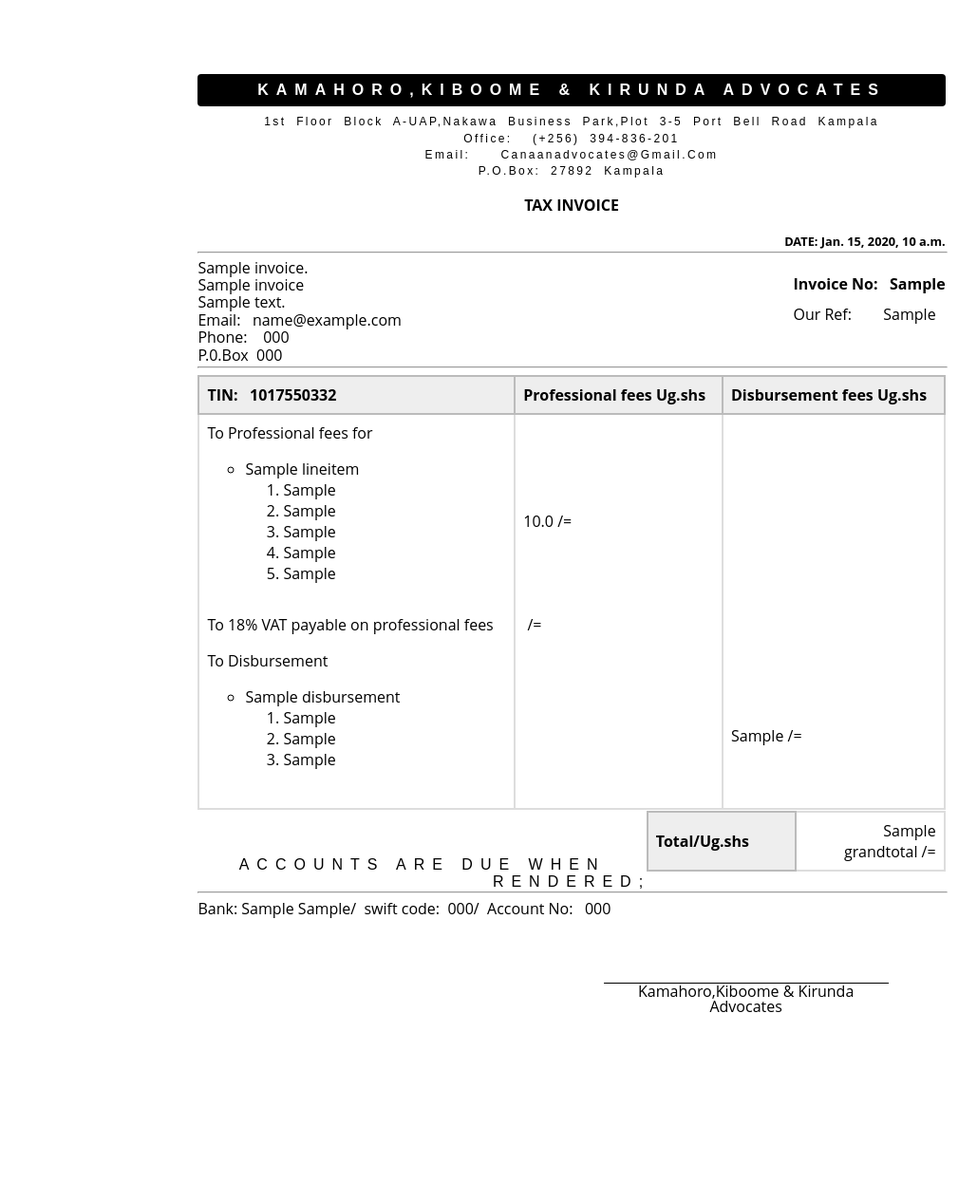
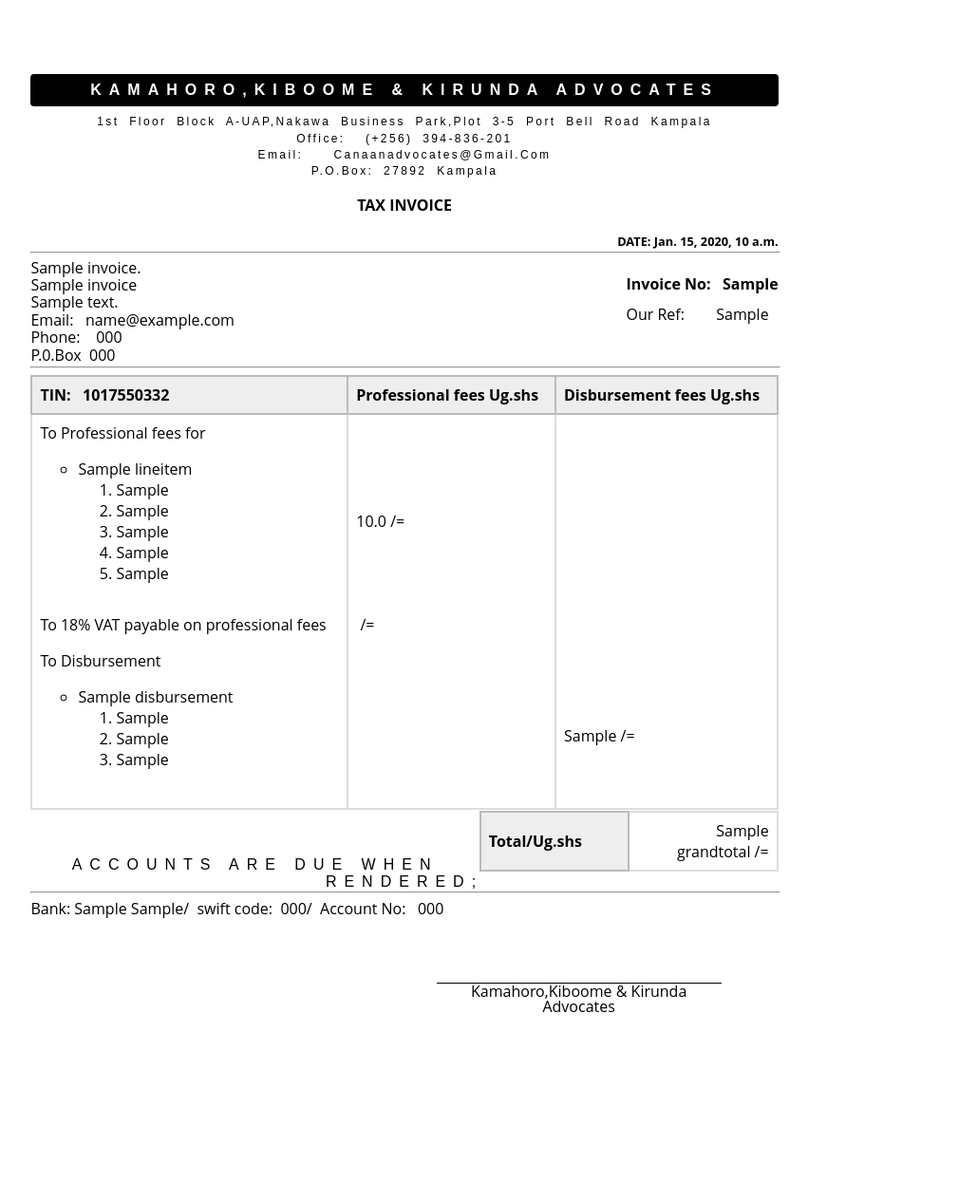
Before and after one commit to wmukasa/djanogInvoice, a Django app: template invoice/templates/invoice/my_invoicePdf.html in a window 1280 px wide. Shown: the top 1265 px of the page at 95% size, without its empty margins (38-1067 px from the left). Before the commit the page ends 1066 px from the top, so only its background shows below. Run offline with Django 3.2, Linux system fonts and the light colour scheme; tables that the repository leaves empty hold one stand-in row (values such as "Sample post"); the template is opened without the code that fills it: values that come from a table or form of the project are taken from there, most other values are stand-ins (such as "Sample title", 1, 10 or a date in 2020).

Commit message:
body changed margin

```diff
--- a/invoice/templates/invoice/my_invoicePdf.html
+++ b/invoice/templates/invoice/my_invoicePdf.html
@@ -46,7 +46,7 @@
 html { background: #999; cursor: default; }*/
 html { font: 16px/1 'Open Sans', sans-serif; overflow: auto; padding: 0.5in; }
 
-body { box-sizing: border-box; height: 25in; margin: 0 auto; overflow: hidden; padding: 0.15in; width: 8.5in; margin-top: 1em; }
+body { box-sizing: border-box; height: 25in; overflow: hidden; padding: 0.15in; width: 8.5in; margin-top: 1em; }
 /*
 body { background: #FFF; border-radius: 1px; box-shadow: 0 0 1in -0.25in rgba(0, 0, 0, 0.5); }
 */
--- a/requirements.txt
+++ b/requirements.txt
@@ -15,7 +15,6 @@
 future==0.18.2
 gunicorn==20.1.0
 html5lib==1.1
-pdfkit==0.6.0
 Pillow==8.2.0
 psycopg2==2.9.1
 pycparser==2.20
@@ -31,3 +30,5 @@
 webencodings==0.5.1
 whitenoise==5.3.0
 xhtml2pdf==0.2.5
+git+git://github.com/johnfraney/wkhtmltopdf-pack.git
+pdfkit==0.6.1
```
